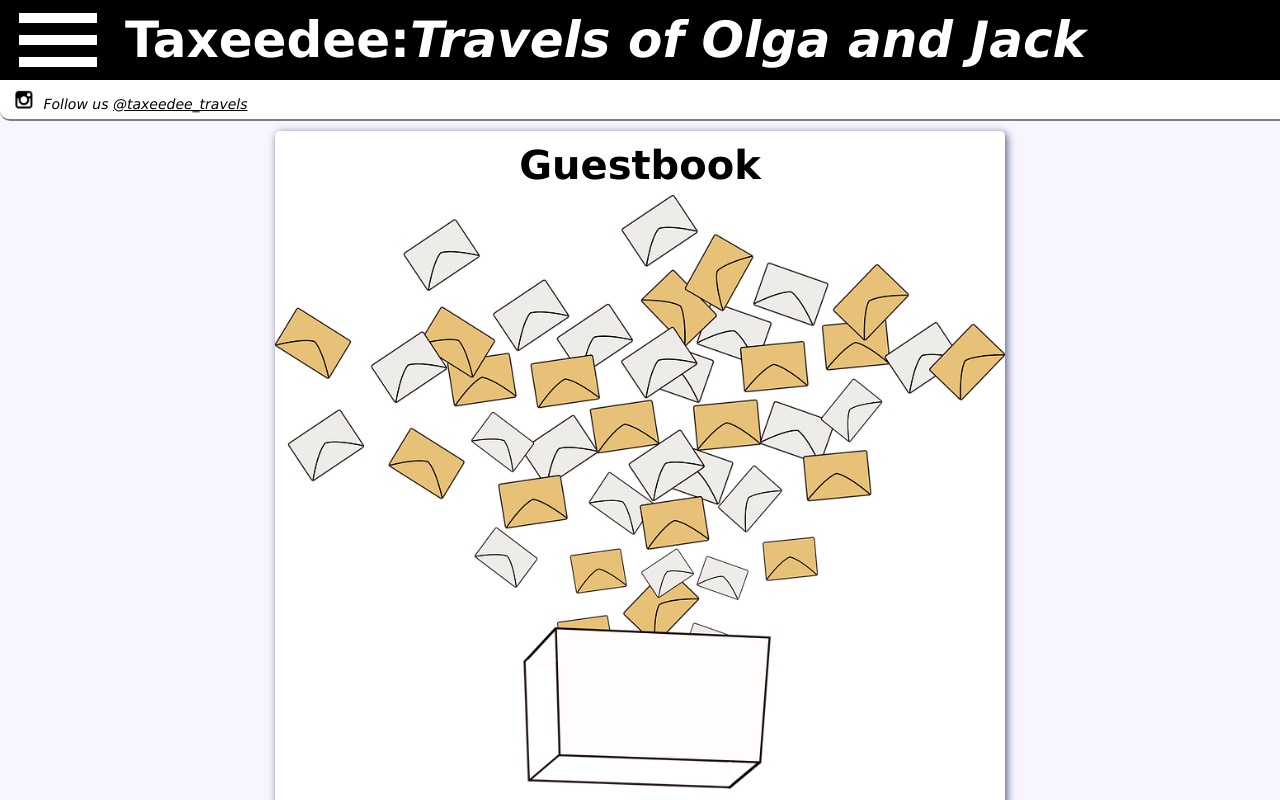
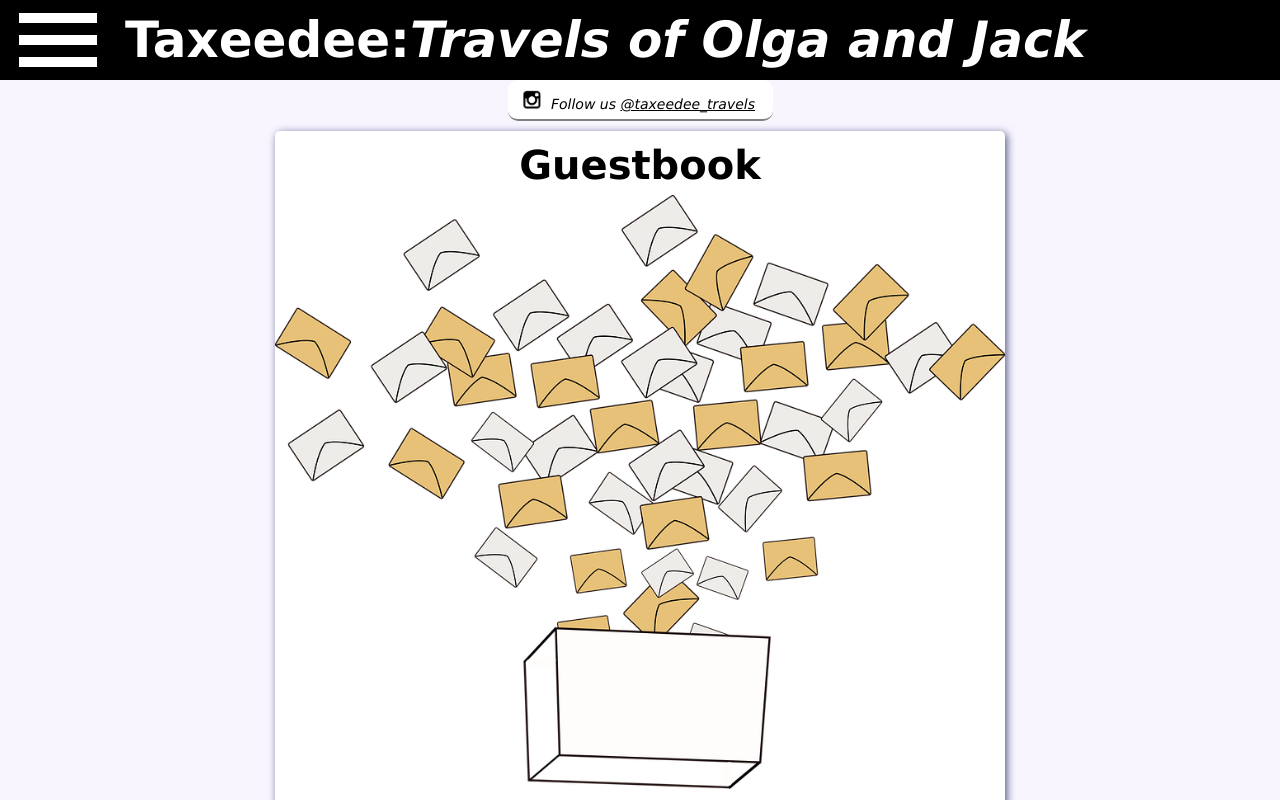
Before and after one commit to jackdreilly/taxeedee, a React (Create React App) app in the folder html/: page /guestbook in a window 1280 px wide. Shown: the top 800 px of the page. Built offline with nearby package versions, Linux system fonts and the light colour scheme; no server answers; what google-maps-react would draw is missing.

Commit message:
instagram change, clickable short post, styling

```diff
--- a/html/src/Post.js
+++ b/html/src/Post.js
@@ -116,7 +116,13 @@ class Post extends React.Component {
         />
       {stars}
       <div className="text-container read-more-container">
-        <div className="text read-section">
+        <div className="text read-section"
+            onClick={
+              () => {
+                sendMetric('post_expanded', {post_id: this.props.post.id});
+                this.setState({expanded : true});
+              }
+            }>
           {content}
         </div>
         {readMoreButton}
--- a/html/src/index.css
+++ b/html/src/index.css
@@ -162,6 +162,10 @@ footer {
 
 .more-text:hover {
   color:gray;
+}
+
+.read-section:hover p{
+  color: gray;
 }
 
 #subtitle {
@@ -395,11 +399,14 @@ h3.comments-header {
   padding-bottom: 10px;
   font-style: italic;
   height: 1.35em;
+  width: 250px;
   display: block;
   text-decoration: none;
   color: black;
-  border-radius: 0 0 0 10px;
+  border-radius: 10px 10px 10px 10px;
   box-sizing: unset;
+  margin-left: auto;
+  margin-right: auto;
 }
 
 .instagram-banner:hover {
```
Also changed, not shown: 2 other files (tests, documents, lock files or other folders).
